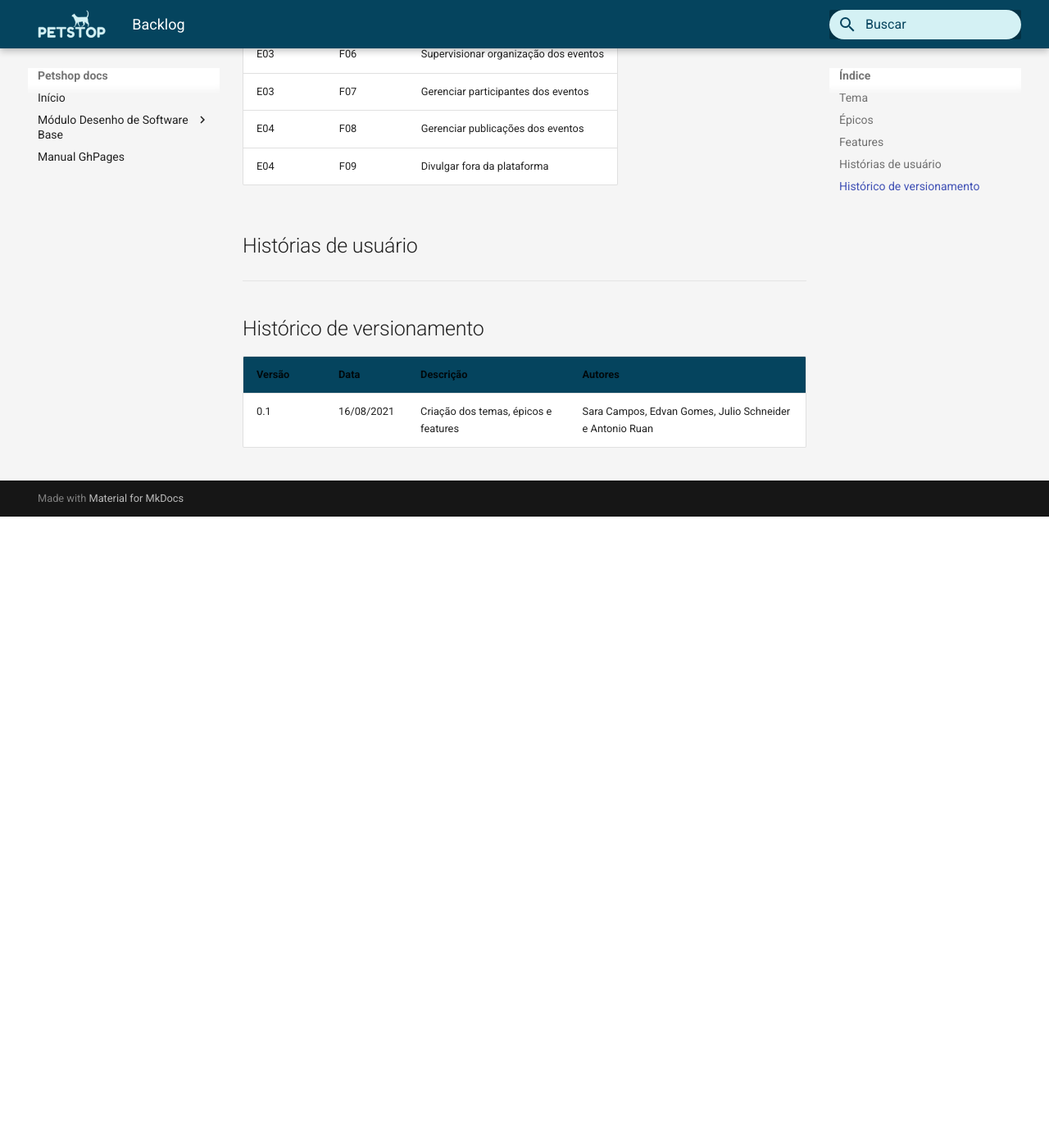
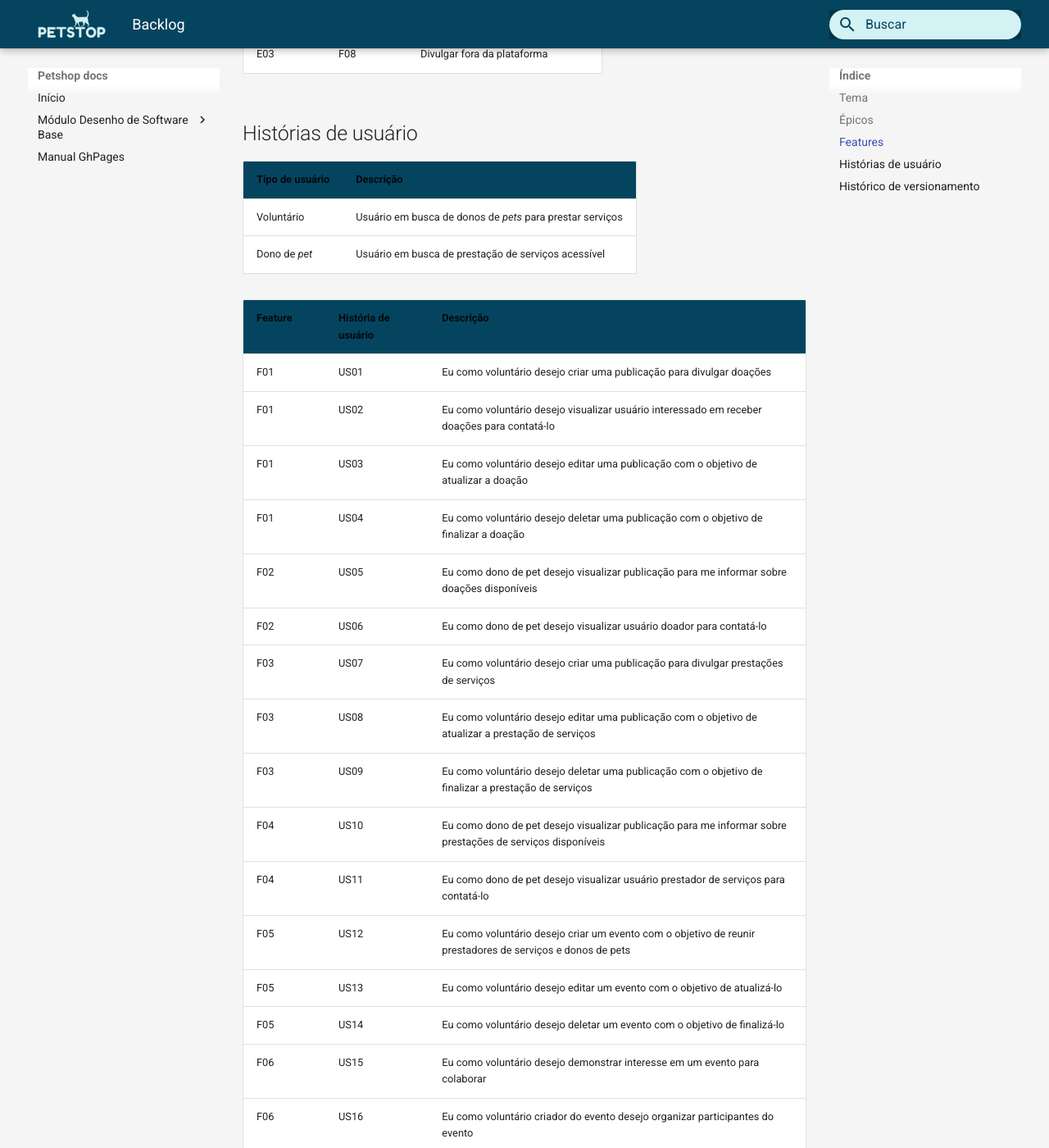
Before and after one commit to UnBArqDsw2021-1/2021.1_G3_PetStop_docs, an MkDocs documentation site: the page built from docs/backlog/backlog.md, in a window 1280 px wide and 1400 px high, scrolled down 1050 px. Shown: the whole window at 82% size. Built offline with MkDocs 1.6.1 and Material for MkDocs 9.7.7, drawn with Linux system fonts in a browser that asks for light colours; before the commit the page ends 1680 px from its top, so only the background shows below that; some of the changed text lies outside the part shown.

Commit message:
Criando historias de usuario e ajustes de features

```diff
--- a/docs/backlog/backlog.md
+++ b/docs/backlog/backlog.md
@@ -13,25 +12,49 @@
 | --- | --- | --- |
 | T01 | E01 | Assistência às doações |
 | T01 | E02 | Assistência às prestações de serviços |
-| T02 | E03 | Gerência do evento |
-| T02 | E04 | Divulgação do evento |
+| T01 | E03 | Gerência do evento |
 
 ## Features
 
 | Épico | Feature | Descrição |
 | --- | --- | --- |
 | E01 | F01 | Divulgar doações |
-| E01Interagir  | F02 | Solicitar doações |
+| E01 | F02 | Solicitar doações |
 | E02 | F03 | Divulgar prestação de serviços |
 | E02 | F04 | Solicitar prestação de serviços |
-| E03 | F05 | Criar eventos |
-| E03 | F06 | Supervisionar organização dos eventos |
-| E03 | F07 | Gerenciar participantes dos eventos |
-| E04 | F08 | Gerenciar publicações dos eventos |
-| E04 | F09 | Divulgar fora da plataforma |
+| E03 | F05 | Gerenciar programação do evento |
+| E03 | F06 | Gerenciar participantes dos eventos |
+| E03 | F07 | Gerenciar publicações dos eventos |
+| E03 | F08 | Divulgar fora da plataforma |
+
 
 
 ## Histórias de usuário
+
+| Tipo de usuário | Descrição |
+| --- | --- |
+| Voluntário | Usuário em busca de donos de *pets* para prestar serviços |
+| Dono de *pet* | Usuário em busca de prestação de serviços acessível |
+
+| Feature | História de usuário | Descrição |
+| --- | --- | --- |
+| F01 | US01 | Eu como voluntário desejo criar uma publicação para divulgar doações |
+| F01 | US02 | Eu como voluntário desejo visualizar usuário interessado em receber doações para contatá-lo |
+| F01 | US03 | Eu como voluntário desejo editar uma publicação com o objetivo de atualizar a doação |
+| F01 | US04 | Eu como voluntário desejo deletar uma publicação com o objetivo de finalizar a doação |
+| F02 | US05 | Eu como dono de pet desejo visualizar publicação para me informar sobre doações disponíveis |
+| F02 | US06 | Eu como dono de pet desejo visualizar usuário doador para contatá-lo |
+| F03 | US07 | Eu como voluntário desejo criar uma publicação para divulgar prestações de serviços |
+| F03 | US08 | Eu como voluntário desejo editar uma publicação com o objetivo de atualizar a prestação de serviços |
+| F03 | US09 | Eu como voluntário desejo deletar uma publicação com o objetivo de finalizar a prestação de serviços |
+| F04 | US10 | Eu como dono de pet desejo visualizar publicação para me informar sobre prestações de serviços disponíveis |
+| F04 | US11 | Eu como dono de pet desejo visualizar usuário prestador de serviços para contatá-lo |
+| F05 | US12 | Eu como voluntário desejo criar um evento com o objetivo de reunir prestadores de serviços e donos de pets |
+| F05 | US13 | Eu como voluntário desejo editar um evento com o objetivo de atualizá-lo|
+| F05 | US14 | Eu como voluntário desejo deletar um evento com o objetivo de finalizá-lo |
+| F06 | US15 | Eu como voluntário desejo demonstrar interesse em um evento para colaborar |
+| F06 | US16 | Eu como voluntário criador do evento desejo organizar participantes do evento |
+
 
 ---
 ## Histórico de versionamento
@@ -39,3 +62,4 @@
 | Versão | Data | Descrição | Autores |
 | --- | --- | --- | --- |
 | 0.1 | 16/08/2021 | Criação dos temas, épicos e features | Sara Campos, Edvan Gomes, Julio Schneider e Antonio Ruan |
+| 0.2 | 17/08/2021 | Criação das histórias de usuários e ajuste de features | Sara Campos, Edvan Gomes, Julio Schneider e Antonio Ruan |
```
Also changed, not shown: other parts of docs/backlog/backlog.md (+1 -2 lines).
